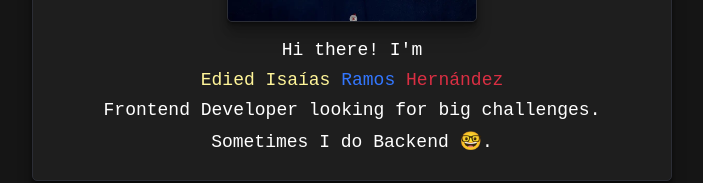
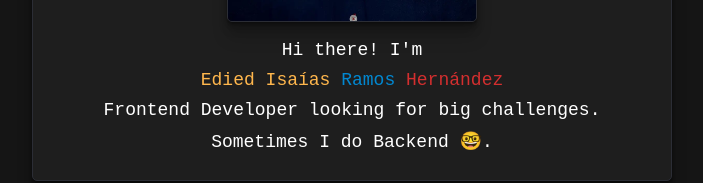
Before and after one commit to EdiedRamos/Edied, a React (Vite) app: page /home in a window 1280 px wide. Shown: the part 331-514 px from the top of the page, without its empty margins (288-991 px from the left). Built offline with nearby package versions, Linux system fonts and the light colour scheme; a web font is replaced by a local one.

Commit message:
update name's color

```diff
--- a/src/Components/Molecules/IntroduceMyself/IntroduceMyself.tsx
+++ b/src/Components/Molecules/IntroduceMyself/IntroduceMyself.tsx
@@ -10,10 +10,10 @@ export const IntroduceMyself = () => {
       <MyFace />
       <Paragraph>Hi there! I'm</Paragraph>
       <Paragraph>
-        <Span color="#fff599">Edied </Span>
-        <Span color="#fff599">Isaías </Span>
-        <Span color="#37f">Ramos </Span>
-        <Span color="#da2f43">Hernández</Span>
+        <Span color="#ffb74d">Edied </Span>
+        <Span color="#ffb74d">Isaías </Span>
+        <Span color="#0288d1">Ramos </Span>
+        <Span color="#d32f2f">Hernández</Span>
       </Paragraph>
       <Paragraph>Frontend Developer looking for big challenges.</Paragraph>
       <Paragraph>Sometimes I do Backend 🤓.</Paragraph>
```
